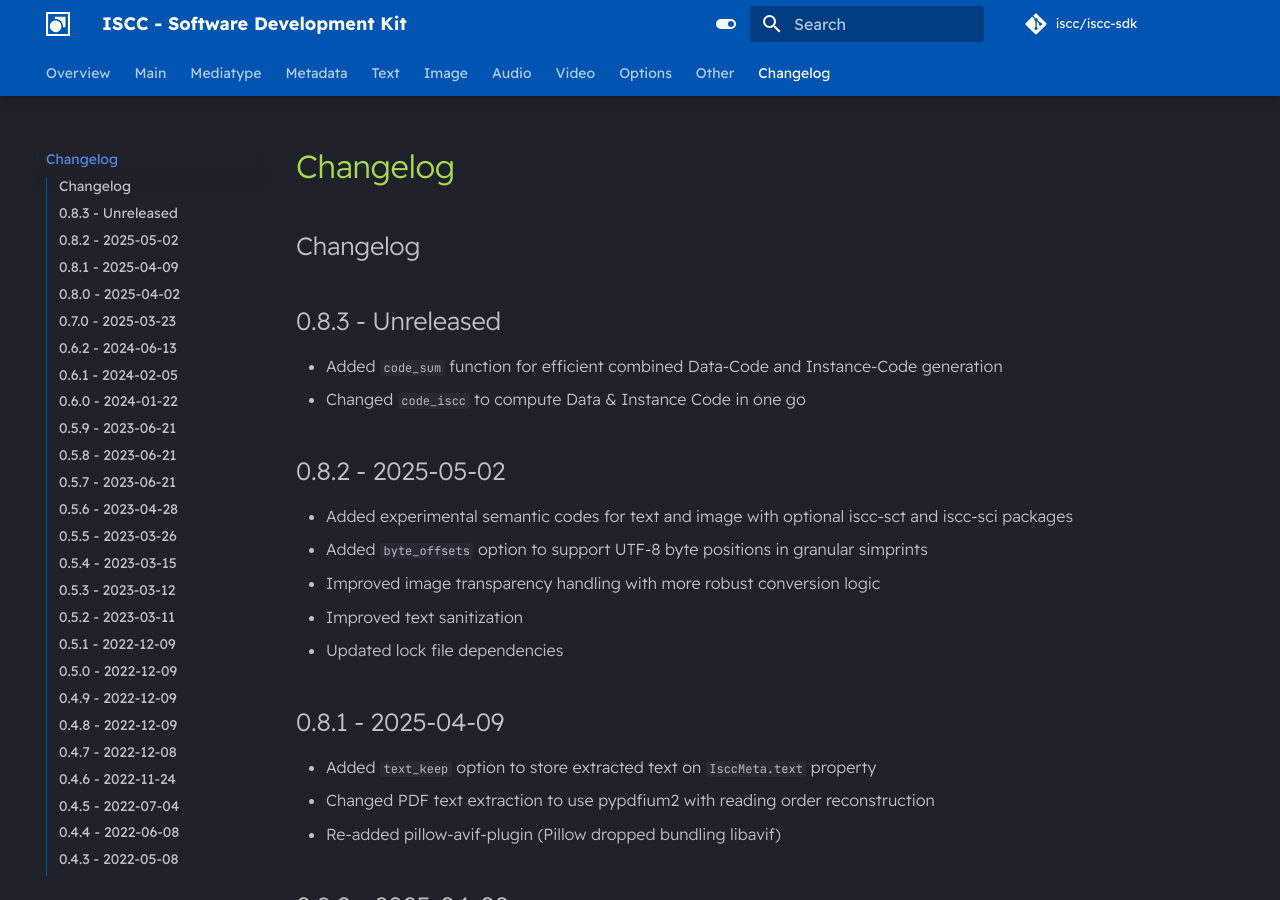
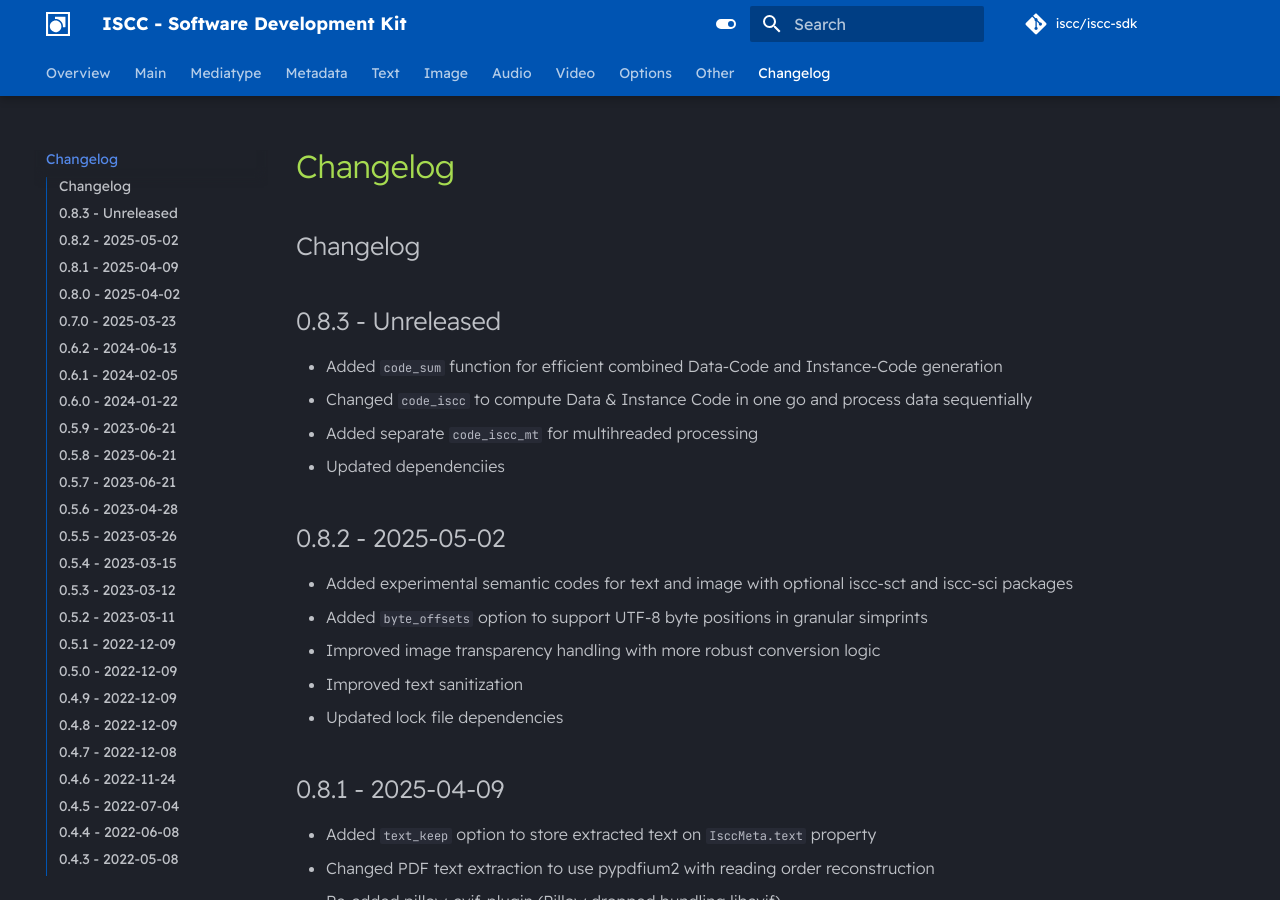
Before and after one commit to iscc/iscc-sdk, an MkDocs documentation site: the page built from docs/changelog.md, in a window 1280 px wide and 900 px high. Built offline with MkDocs 1.6.1 and Material for MkDocs 9.7.7, drawn with Linux system fonts in a browser that asks for light colours; comment, search, counter and statistics services are not loaded.

Commit message:
docs: update changelog for 0.8.3 release with new functions and improvements

```diff
--- a/docs/changelog.md
+++ b/docs/changelog.md
@@ -3,7 +3,9 @@
 ## 0.8.3 - Unreleased
 
 - Added `code_sum` function for efficient combined Data-Code and Instance-Code generation
-- Changed `code_iscc` to compute Data & Instance Code in one go
+- Changed `code_iscc` to compute Data & Instance Code in one go and process data sequentially
+- Added separate `code_iscc_mt` for multihreaded processing
+- Updated dependenciies
 
 ## 0.8.2 - 2025-05-02
 
```
